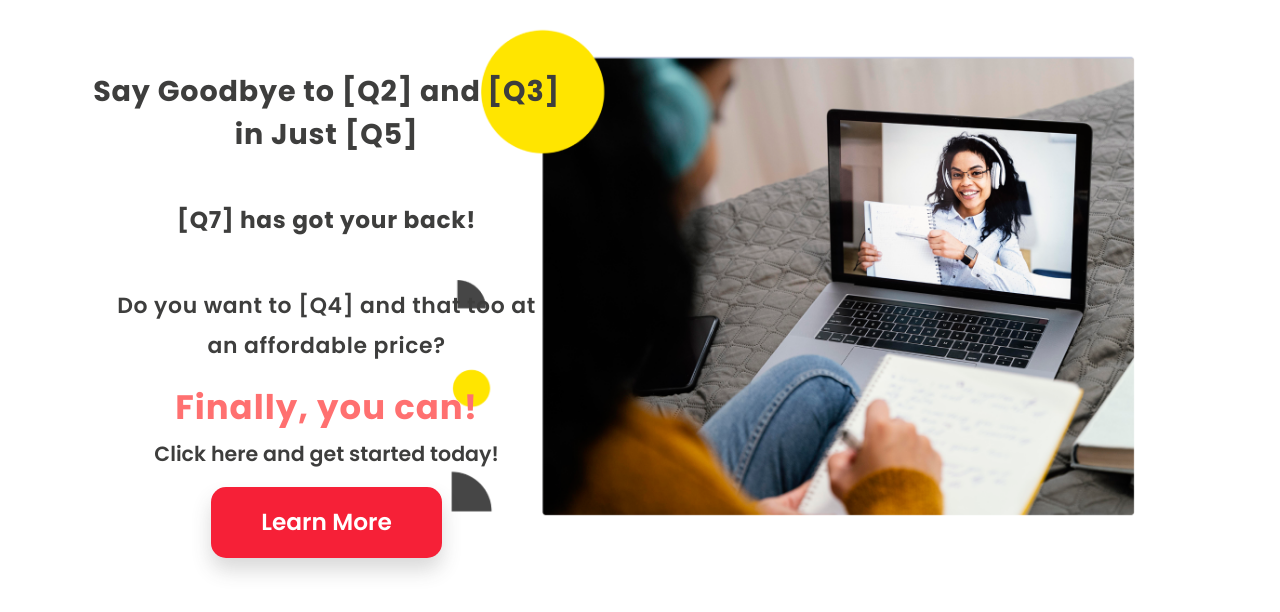
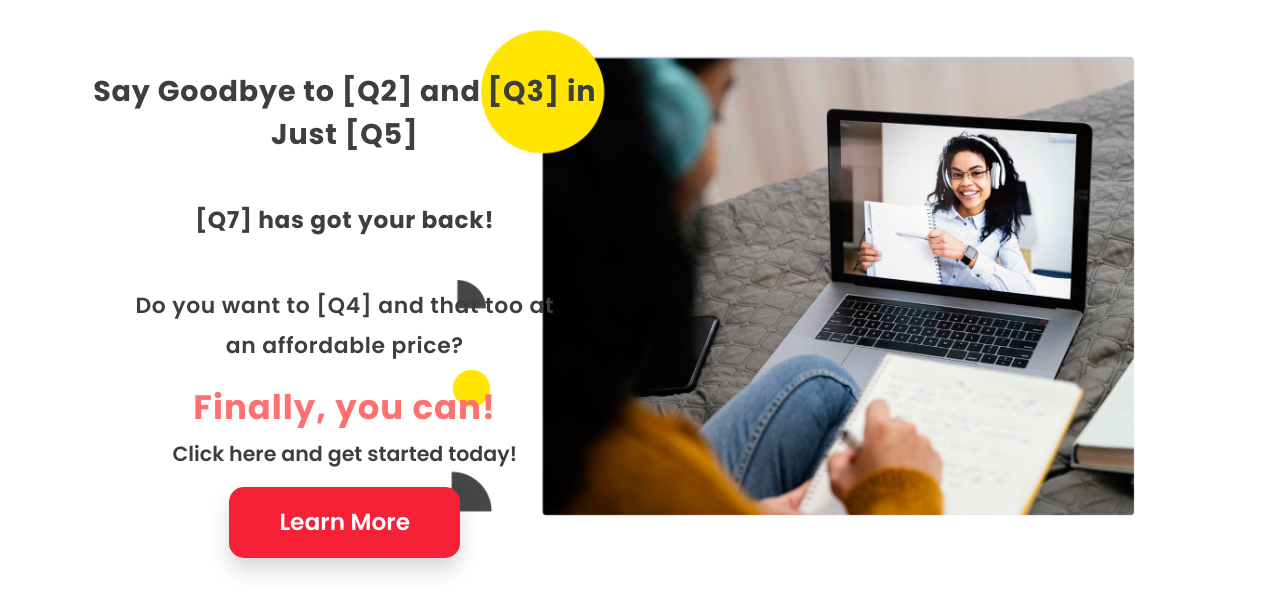
Before and after one commit to mahimayadav24/Copymate-14.github.io, a plain HTML site: page index.html in a window 1280 px wide. Drawn offline with nearby package versions, Linux system fonts and the light colour scheme.

Commit message:
index.html

```diff
--- a/index.html
+++ b/index.html
@@ -20,13 +20,13 @@
             <div class="bg__banner">
                 <img src="./Assets/phone-with-black-friday-inscription-table 1.png" alt="">
                 <div class="content__div">
-                    <h1>Say Goodbye to [Q2] and [Q3] <br>
-                        in Just [Q5]</h1>
+                    <h1>Say Goodbye to [Q2] and [Q3]
+                        in <br> Just [Q5]</h1>
                     <h3 class="mt-5">[Q7] has got your back!</h3>
                     <h5 class="mt-5">Do you want to [Q4] and that too at <br> an affordable price?</h5>
                     <h2 class="mt-3"> Finally, you can!</h2>
                     <h4 class="mt-5"> Click here and get started today!</h4>
-                    <button class="mt-4">Learn More</button>
+                    <a href="#"> <button class="mt-4">Learn More</button></a>
                 </div>
             </div>
         </div>
```
